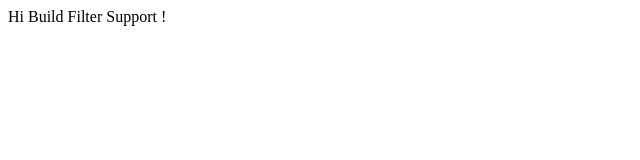
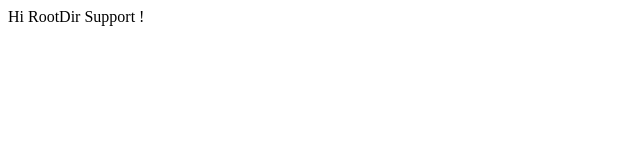
Before and after one commit to joshi4/api-rewrite, a plain HTML site: page static/index.html in a window 1280 px wide. Shown: the full height of the page, 0-640 px from the left. Drawn offline with Linux system fonts and the light colour scheme.

Commit message:
static: rootDir

```diff
--- a/static/index.html
+++ b/static/index.html
@@ -1,5 +1,5 @@
 <html>
   <body>
-    <div> Hi Build Filter Support !</div>
+    <div> Hi RootDir Support !</div>
   </body>
 </html>
```
